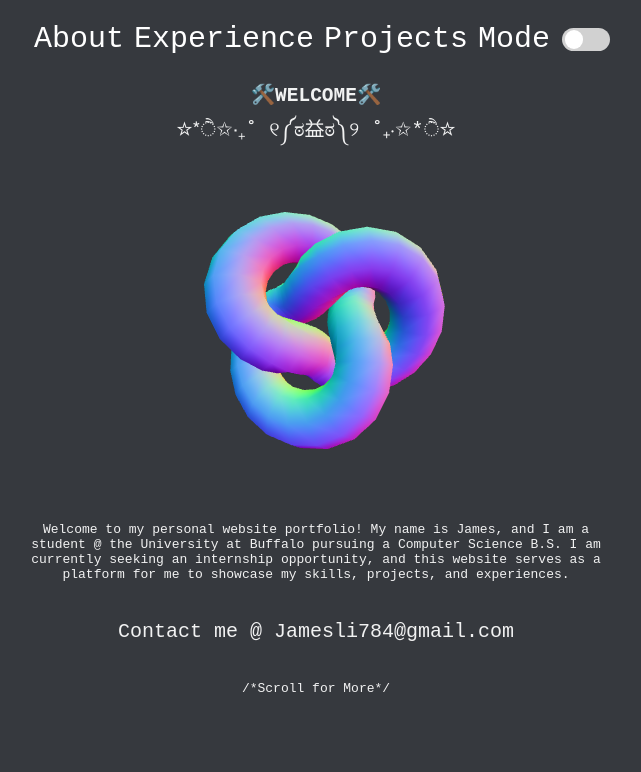
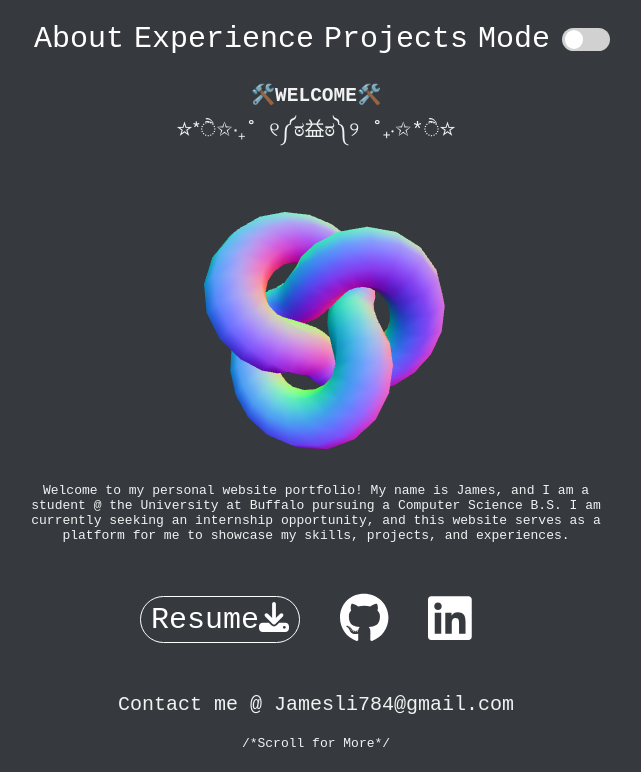
Before and after one commit to skxvtchy/jamesli.dev, a React (Vite) app in the folder portfolio/: page / in a window 1280 px wide. Shown: the top 772 px of the page, without its empty margins (324-965 px from the left). Built offline with nearby package versions, Linux system fonts and the light colour scheme.

Commit message:
switched buttons added better margins

```diff
--- a/portfolio/src/components/Main.css
+++ b/portfolio/src/components/Main.css
@@ -5,6 +5,7 @@
   padding-top: 0;
   scroll-behavior: smooth;
   min-height: 100%;
+  /* border: 1px solid red; */
 }
 
 .download {
@@ -12,10 +13,19 @@
   font-size: 20px;
   margin-right: 10px;
   margin-left: 10px;
-  padding-top: 20px;
-  padding-bottom: 170px;
+  padding-bottom: 30px;
   justify-content: center;
   overflow-x: hidden;
+  overflow-y: hidden;
+}
+
+.words {
+  text-align: center;
+  margin-left: auto;
+  margin-right: auto;
+  padding-left: 3%;
+  padding-right: 3%;
+  padding-bottom: 30px;
 }
 
 .click {
@@ -108,15 +118,27 @@ body::-webkit-scrollbar-track {
 }
 
 @media (min-width: 768px) {
-  p {
-    margin: 3% auto;
+  .words {
+    text-align: center;
+    margin-left: auto;
+    margin-right: auto;
+    padding-left: 3%;
+    padding-right: 3%;
     max-width: 600px;
   }
 }
 
-/* Add smaller margins on mobile screens */
+/* Add smaller margins on mobile screens  */
 @media (max-width: 767px) {
-  p {
-    margin: 3% 10px;
+  .words {
+    text-align: center;
+    margin-left: auto;
+    margin-right: auto;
+    padding-left: 3%;
+    padding-right: 3%;
   }
 }
+
+.scrollwords {
+  padding-bottom: 30px;
+}
--- a/portfolio/src/components/Main.jsx
+++ b/portfolio/src/components/Main.jsx
@@ -47,17 +47,13 @@ export default function Main({ darkMode }) {
             <meshNormalMaterial />
           </mesh>
         </Canvas>
-        <p>
+        <p className="words">
           Welcome to my personal website portfolio! My name is James, and I am a
           student @ the University at Buffalo pursuing a Computer Science B.S. I
           am currently seeking an internship opportunity, and this website
           serves as a platform for me to showcase my skills, projects, and
           experiences.
         </p>
-        <p style={{ marginTop: "10px", fontSize: "20px" }}>
-          Contact me @ Jamesli784@gmail.com
-        </p>
-        <p>/*Scroll for More*/</p>
         <div className="download">
           <button type="button" className="butt">
             <a href="/path/to/your/resume.pdf" download>
@@ -72,9 +68,16 @@ export default function Main({ darkMode }) {
             <FontAwesomeIcon className="click" icon={faLinkedin} size="2x" />
           </a>
         </div>
+        <div className="words">
+          <p style={{ fontSize: "20px", padding: "20px" }}>
+            Contact me @ Jamesli784@gmail.com
+          </p>
+          <p className="scrollwords">/*Scroll for More*/</p>
+        </div>
       </section>
       <section id="About">
         <h1 id="About">About</h1>
+        <p>Sup</p>
       </section>
       <section id="Experience">
         <h1 id="Experience">Experience</h1>
--- a/portfolio/src/components/Navbar.css
+++ b/portfolio/src/components/Navbar.css
@@ -102,7 +102,16 @@ input:checked + .slider:before {
 }
 
 @media (max-width: 768px) {
-  .light a {
+  .light .navlink a {
+    font-size: 18px;
+  }
+  .light .navlink {
+    font-size: 18px;
+  }
+  .dark .navlink {
+    font-size: 18px;
+  }
+  .dark .navlink a {
     font-size: 18px;
   }
   .switch {
@@ -117,9 +126,3 @@ input:checked + .slider:before {
     height: 1.8em;
   }
 }
-
-/* @media (max-width: 576px) {
-  a {
-    font-size: 14px;
-  }
-} */
```
Also changed, not shown: 4 other files (tests, documents, lock files or other folders).
